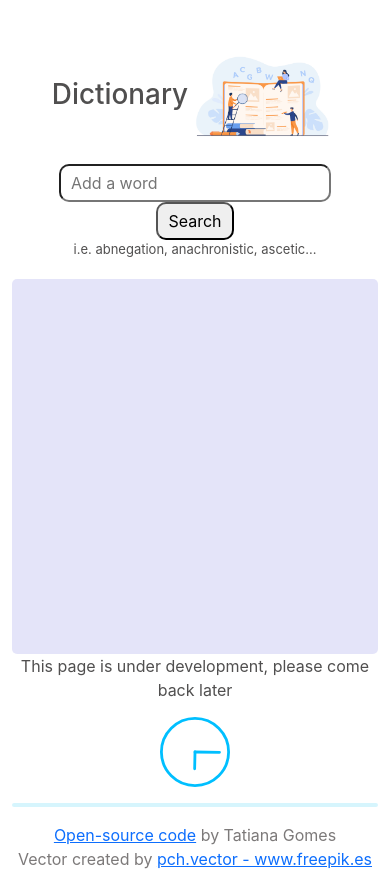
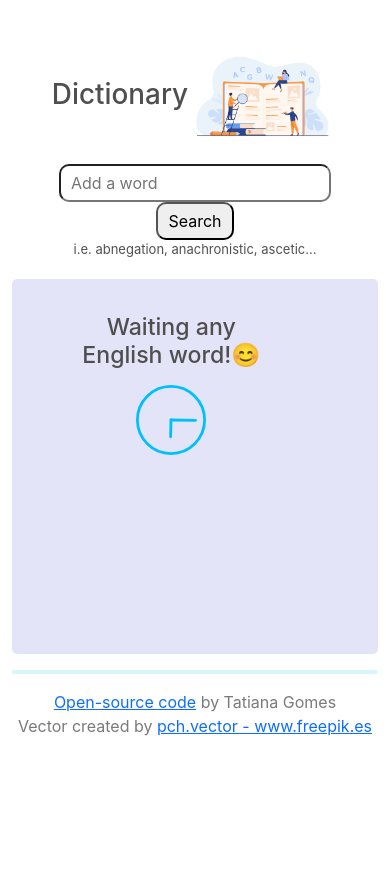
Before and after one commit to gltats/Dictionary-App, a React (Create React App) app: page / in a window 390 px wide. After the commit the page ends 844 px from the top, so only its background shows below. Built offline with nearby package versions, Linux system fonts and the light colour scheme.

Commit message:
Added info to card and removed under devolopment loader

```diff
--- a/src/App.css
+++ b/src/App.css
@@ -11,9 +11,7 @@ img.dictionaryImg{
   max-width: 150px;
 }
 
-.loader{
-  margin-top: 15px;
-}
+
 
 hr{
   border-radius: 5px;
--- a/src/App.js
+++ b/src/App.js
@@ -1,7 +1,6 @@
 
 import dictionary from './dictionary.jpg';
 import './App.css';
-import Loader from "react-loader-spinner";
 import SearchEngine from './SearchEngine';
 
 function App() {
@@ -13,17 +12,6 @@ function App() {
         <img src={dictionary} className="dictionaryImg" alt="dictionary"/>
         </h1>
         <SearchEngine />
-        <div>
-          This page is under development, please come back later
-          <Loader
-      className="loader"
-        type="Watch"
-        color="#00BFFF"
-        height={70}
-        width={100}
-      />
-        </div>
-
       </header>
 
       <footer>
--- a/src/Meaning.js
+++ b/src/Meaning.js
@@ -4,16 +4,16 @@ import Synonyms from './Synonyms';
 export default function Meaning(props){
     return (
         <div className="Meaning">
-             <h3>{props.meaning.partOfSpeech}</h3>
+             <h3 className="wordType">{props.meaning.partOfSpeech}</h3>
              {props.meaning.definitions.map(function (definition, index)
              {
                  return(
                     <div key={index}>
-                        <div>
+                        <div className="definition">
                         {definition.definition}
                         <br />
                         <em> " {definition.example} "</em>
-                        <Synonyms synonyms={definition.synonyms} />
+                        <Synonyms className="synonyms" synonyms={definition.synonyms} />
                         </div>
                     </div>
                  );
--- a/src/Phonetic.css
+++ b/src/Phonetic.css
@@ -6,6 +6,9 @@
     font-size: 20px;
     color: rgba(0, 0, 0, 0.527);
 }
+
+
+
 .phoneticAudio{
     width: 400px;
  }
--- a/src/Results.css
+++ b/src/Results.css
@@ -4,3 +4,24 @@ h2{
     font-size: 40px;
     font-family: 'Lucida Sans', 'Lucida Sans Regular', 'Lucida Grande', 'Lucida Sans Unicode', Geneva, Verdana, sans-serif;
 }
+
+div.info{
+    text-align: center;
+    margin: 0%;
+    padding-left: 200px;
+    padding-right: 0%;
+    }
+
+.loader{
+    margin-top: 15px;
+  }
+
+  /* For phone */
+@media only screen and (max-width: 700px) {
+    div.info{
+        text-align: center;
+        margin: 10px;
+        padding-left: 40px;
+        padding-right: 0%;
+        }
+}
--- a/src/Results.js
+++ b/src/Results.js
@@ -1,6 +1,7 @@
 import React from "react";
 import Meaning from './Meaning';
 import Phonetic from './Phonetic';
+import Loader from "react-loader-spinner";
 import './Results.css';
 
 export default function Results(props) {
@@ -25,6 +26,17 @@ export default function Results(props) {
         </div>
     );
    } else {
-       return null;
+       return (
+           <div className="info">
+               <h3>Waiting any <br />English word!😊</h3>
+               <Loader
+                  className="loader"
+                    type="Watch"
+                    color="#00BFFF"
+                    height={70}
+                    width={100}
+            />
+           </div>
+           );
    }
 }
```
